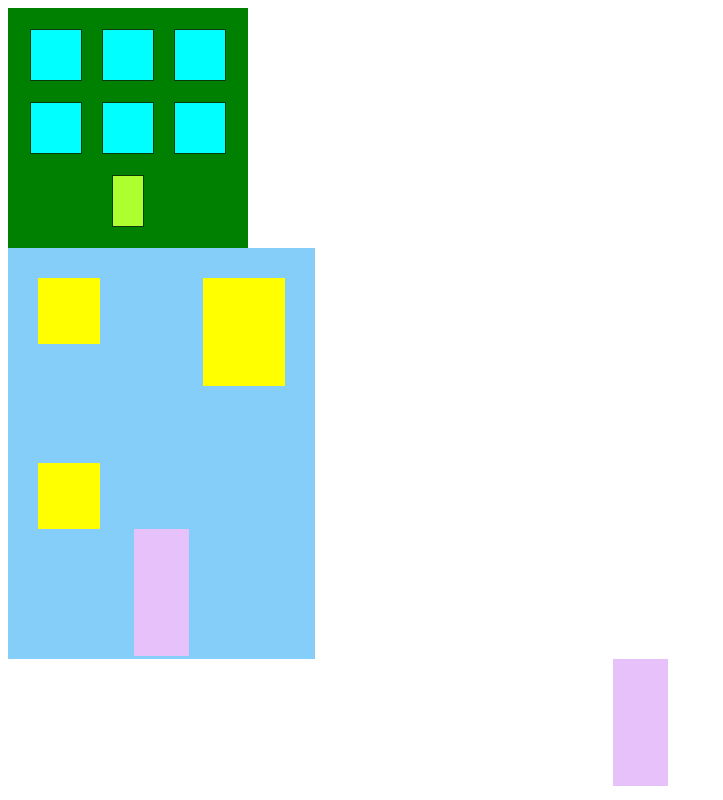
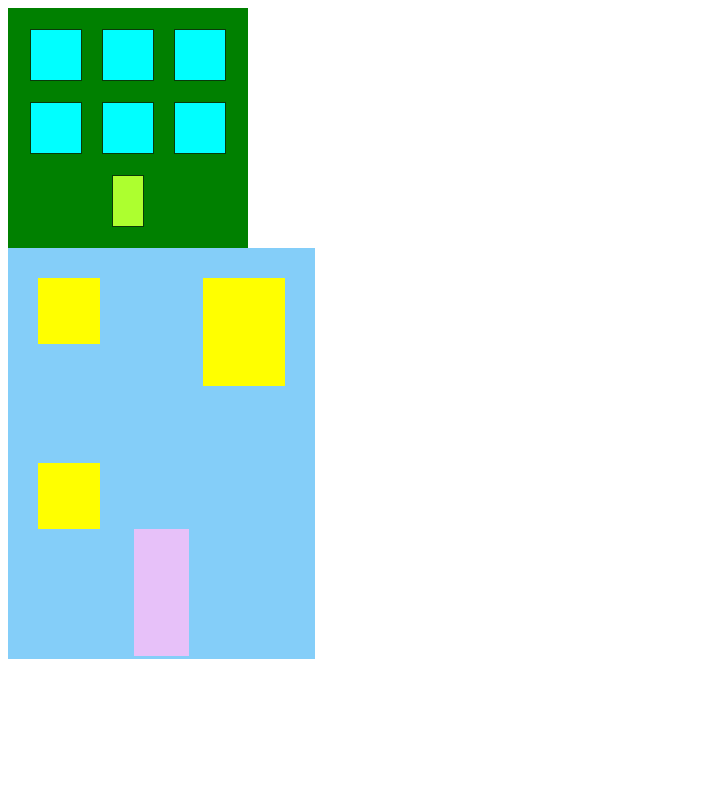
Before and after one commit to Anonimus0231/Residential-area, a plain HTML site: page index.html in a window 1280 px wide. Shown: the whole page, without its empty margins (0-723 px from the left). Drawn offline with Linux system fonts and the light colour scheme.

Commit message:
my ystal

```diff
--- a/index.html
+++ b/index.html
@@ -34,7 +34,7 @@
         <div class=" windd win_four"></div>
         <div class=" windd win_five"></div>
         <div class=" windd win_five"></div>
-        <div class="door"></div>
+        <div class="doorr"></div>
     </div>
 </body>
 </html>
```
